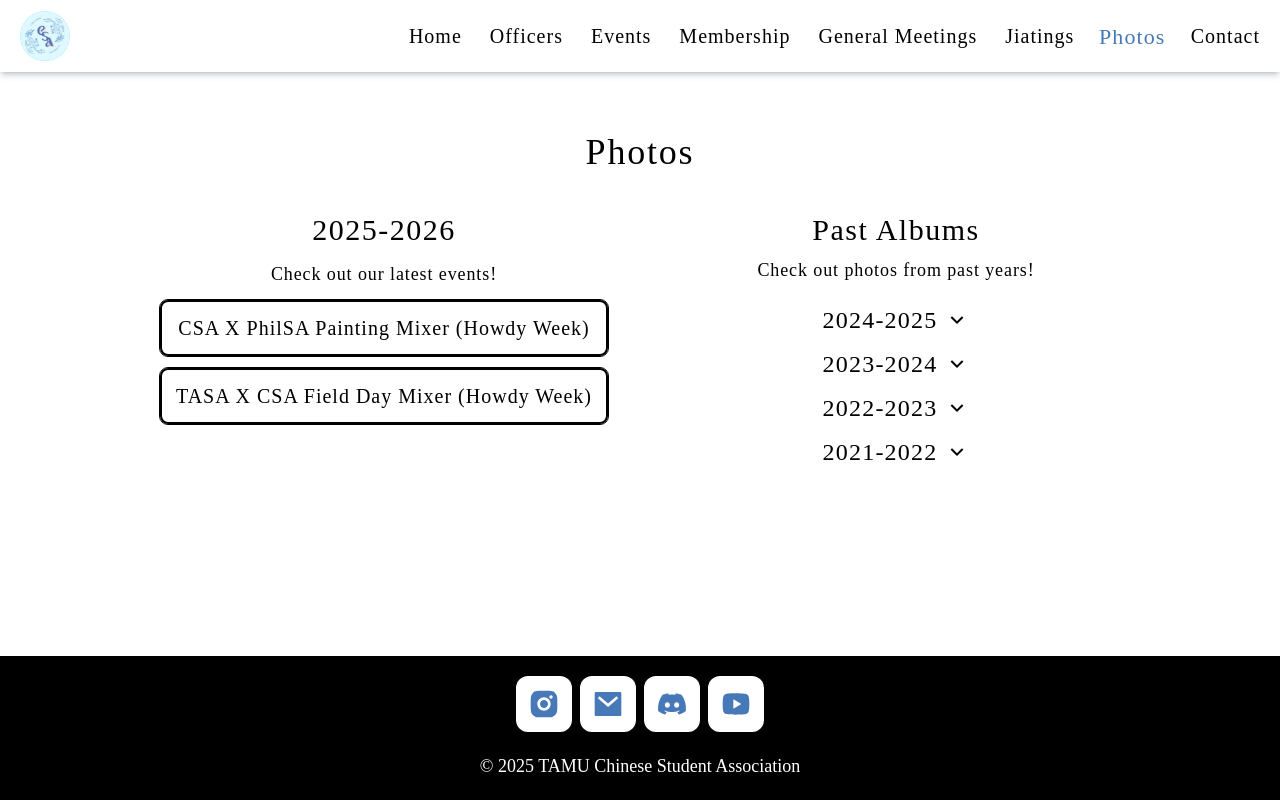
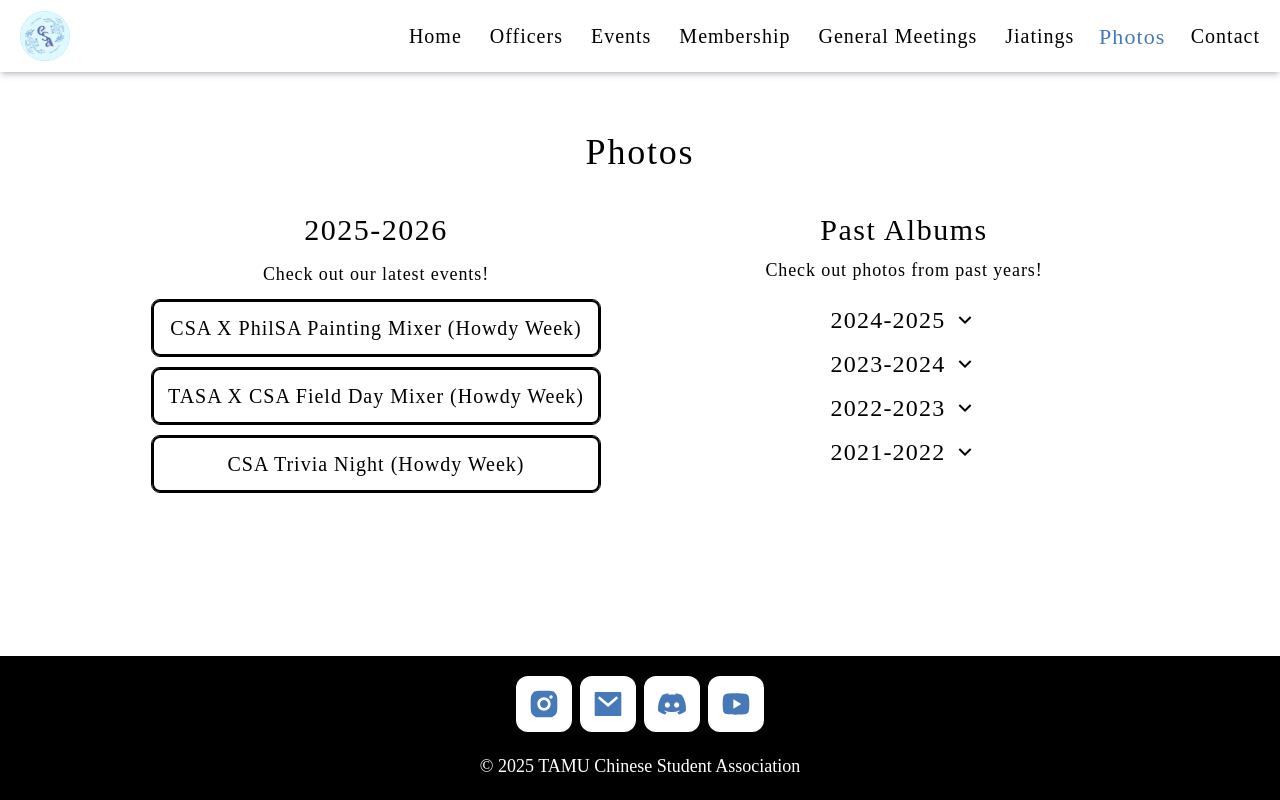
Before and after one commit to tamucsa/website, a Next.js app: page /photos in a window 1280 px wide. Built offline with nearby package versions, Linux system fonts and the light colour scheme; a web font is replaced by a local one.

Commit message:
added trivia night & fixed photo page margin

```diff
--- a/src/app/(nav-pages)/photos/page.tsx
+++ b/src/app/(nav-pages)/photos/page.tsx
@@ -6,14 +6,14 @@ import { Metadata } from "next";
 
 const PhotosPage = () => {
     return (
-        <div className='flex flex-col items-center gap-5 md:gap-10 px-20 md:px-0'>
+        <div className='flex flex-col items-center gap-5 md:gap-10 mx-10 md:mx-5'>
           <header className="flex flex-col text-center mt-10 md:mt-15 gap-3">
             <h1 className="font-primary tracking-wider text-3xl md:text-4xl">Photos</h1>
             {/* <p className="font-secondary tracking-wider text-base md:text-xl">Check out some of the photos from our events this year! (As they get added!)</p> */}
           </header>
 
           {/* Button list of photo albums */}
-          <main className="w-full max-w-5xl mx-auto flex flex-col md:flex-row gap-8 mb-10 md:mb-16 px-4">
+          <main className="w-full max-w-5xl flex flex-col md:flex-row gap-8 mb-10 md:mb-16">
             <YearAlbumSection
               year="2025-2026"
               thisYear={true}
--- a/src/content/albums/2025-26.ts
+++ b/src/content/albums/2025-26.ts
@@ -11,9 +11,23 @@ export const AlbumList2025_26: Album[] = [
 
     {
         id: 47,
+        title: "CSA Trivia Night (Howdy Week)",
+        url: "https://photos.app.goo.gl/yFWhNzPjfivgTrtH9",
+        years: "2025-2026",
+        date: "8/22/2025",
+        groupInfo: [
+            {
+                group: "Howdy Week",
+                titleForGroup: "CSA Trivia Night 8/22/25"
+            }
+        ]
+    },
+    {
+        id: 48,
         title: "TASA X CSA Field Day Mixer (Howdy Week)",
         url: "https://drive.google.com/drive/folders/1wshbuQvYCfb0paI-B79X1WUPE1PtfjD3",
         years: "2025-2026",
+        date: "8/25/2025",
         groupInfo: [
             {
                 group: "TASA Mixer",
@@ -26,10 +40,11 @@ export const AlbumList2025_26: Album[] = [
         ]
     },
     {
-        id: 48,
+        id: 49,
         title: "CSA X PhilSA Painting Mixer (Howdy Week)",
         url: "https://photos.google.com/u/1/share/AF1QipO1vqVASEv6aFkucG8Bv9E7Zo6l8pJrXH3OhLff5Nog-vIWMs2denpDOYyfASt7Xg?pli=1&key=b183dDNabkctMWlWTHphd2djdTlMbUhmUW9MdEVn",
         years: "2025-2026",
+        date: "8/26/2025",
         groupInfo: [
             {
                 group: "PhilSA Mixer",
@@ -40,5 +55,5 @@ export const AlbumList2025_26: Album[] = [
                 titleForGroup: "CSA X PhilSA Painting Mixer 8/26/25"
             }
         ]
-    }
+    },
 ];
--- a/src/utils/types.ts
+++ b/src/utils/types.ts
@@ -33,6 +33,7 @@ export interface Album {
     coverImage?: string;
     url: string;
     years: string;
+    date?: string; // Optional field for the date of the event or album
     groupInfo?: Array<{
         group: "Howdy Week" | "GM" | "Jiating Reveal" | "Pumpkin Patch" | "Ni-Howdy" | "Formals" | "VSA Mixer" | "PhilSA Mixer" | "EPIC Mixer" | "TASA Mixer" | "SASE Mixer";
         titleForGroup?: string; // Optional field for providing a different title for the group
```
